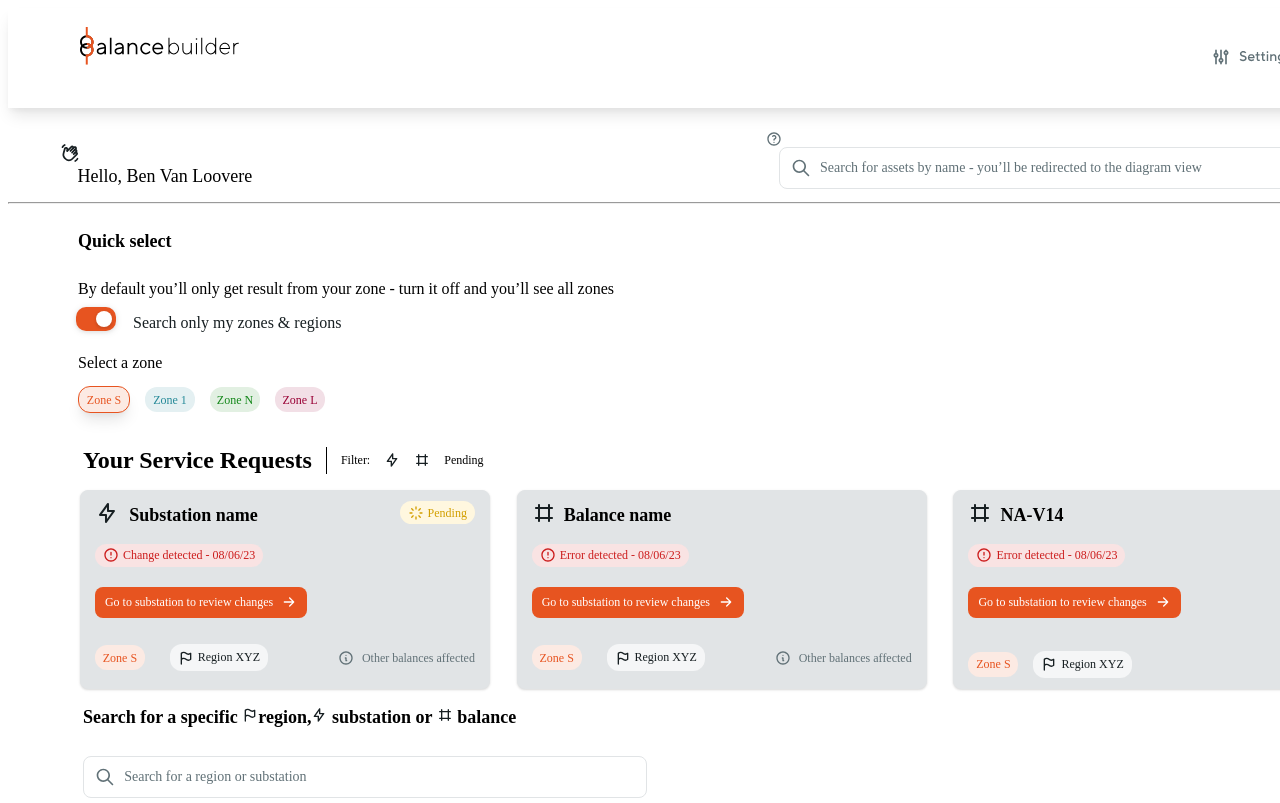
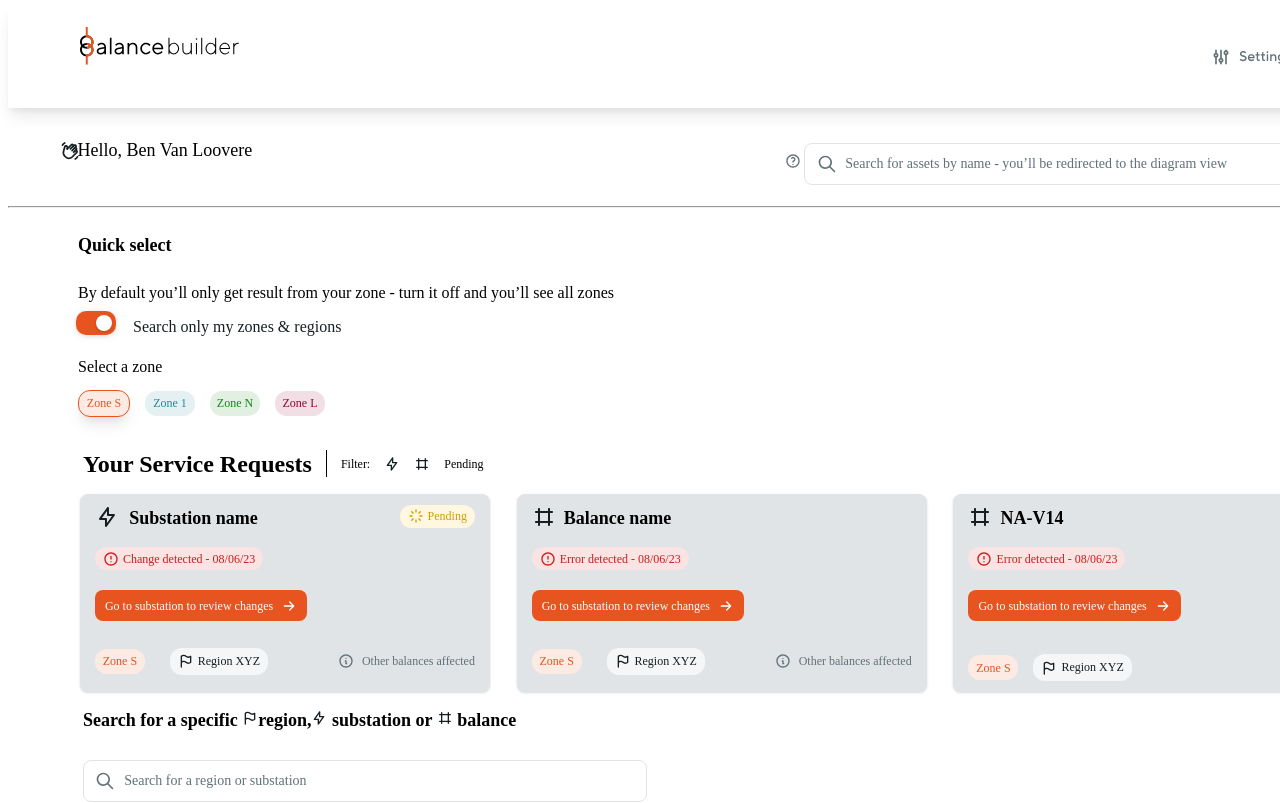
Before and after one commit to HJ1111111/BalanceBuilder, a React (Create React App) app: page / in a window 1280 px wide. Shown: the top 803 px of the page. Built offline with nearby package versions, Linux system fonts and the light colour scheme.

Commit message:
dashboard components position changed alongside icons

```diff
--- a/src/Components/Dashboard/bbdashboard.tsx
+++ b/src/Components/Dashboard/bbdashboard.tsx
@@ -1,76 +1,24 @@
 import React from "react";
 import Questionicon from "../../iconComponents/question";
+import Wave from "../../iconComponents/wave";
+import Search from "../../iconComponents/search";
 
 export const Dashboard = () => {
   return (
-    <div>
+    <section>
       <div className="wave">
-        <svg
-          xmlns="http://www.w3.org/2000/svg"
-          width="20"
-          height="100"
-          viewBox="0 -27 20 19"
-          fill="none"
-        >
-          <path
-            d="M8.29165 7.37504L12.3542 3.31251C12.5697 3.09702 12.8619 2.97596 13.1667 2.97596C13.4714 2.97596 13.7637 3.09702 13.9792 3.31251C14.1947 3.528 14.3157 3.82026 14.3157 4.12501C14.3157 4.42976 14.1947 4.72203 13.9792 4.93752L11.4583 7.45838"
-            stroke="#171F22"
-            stroke-width="1.75"
-            stroke-linecap="round"
-            stroke-linejoin="round"
-          />
-          <path
-            d="M13.9792 4.9376L15.0626 3.85425C15.1693 3.74755 15.2959 3.66292 15.4353 3.60517C15.5747 3.54742 15.7242 3.5177 15.8751 3.5177C16.026 3.5177 16.1754 3.54742 16.3148 3.60517C16.4542 3.66292 16.5809 3.74755 16.6876 3.85425C16.7943 3.96095 16.8789 4.08763 16.9367 4.22704C16.9944 4.36645 17.0241 4.51586 17.0241 4.66676C17.0241 4.81766 16.9944 4.96708 16.9367 5.10649C16.8789 5.2459 16.7943 5.37257 16.6876 5.47927L13.0834 9.08347"
-            stroke="#171F22"
-            stroke-width="1.75"
-            stroke-linecap="round"
-            stroke-linejoin="round"
-          />
-          <path
-            d="M15.6042 6.56251C15.8197 6.34702 16.1119 6.22596 16.4167 6.22596C16.7214 6.22596 17.0137 6.34702 17.2292 6.56251C17.4447 6.778 17.5657 7.07026 17.5657 7.37501C17.5657 7.67976 17.4447 7.97203 17.2292 8.18752L14.7083 10.7084"
-            stroke="#171F22"
-            stroke-width="1.75"
-            stroke-linecap="round"
-            stroke-linejoin="round"
-          />
-          <path
-            d="M16.1459 9.271C16.3614 9.05551 16.6536 8.93445 16.9584 8.93445C17.2631 8.93445 17.5554 9.05551 17.7709 9.271C17.9864 9.48649 18.1074 9.77875 18.1074 10.0835C18.1074 10.3883 17.9864 10.6805 17.7709 10.896L13.1667 15.5002C12.3047 16.3622 11.1356 16.8464 9.91665 16.8464C8.69765 16.8464 7.52858 16.3622 6.66662 15.5002L5.58328 14.4169L5.69595 14.5295C5.15762 13.9914 4.76137 13.328 4.54278 12.5988C4.3242 11.8697 4.29012 11.0977 4.4436 10.3522C4.46215 10.2626 4.48093 10.173 4.49994 10.0835C4.5904 9.65504 5.03132 8.02786 5.8227 5.20088C5.90336 4.9127 6.09327 4.66736 6.35203 4.51704C6.6108 4.36672 6.91799 4.32328 7.20829 4.39596C7.51759 4.47328 7.79219 4.65173 7.98847 4.90297C8.18475 5.1542 8.29145 5.46382 8.29163 5.78264L8.29163 7.37515"
-            stroke="#171F22"
-            stroke-width="1.75"
-            stroke-linecap="round"
-            stroke-linejoin="round"
-          />
-          <path
-            d="M16.22 17.5C17.2358 17.0602 18.0562 16.2565 18.5 15.25M5.7 1.5C4.73821 1.91637 3.95724 2.66742 3.5 3.6"
-            stroke="#171F22"
-            stroke-width="1.75"
-            stroke-linecap="round"
-            stroke-linejoin="round"
-          />
-        </svg>
+        <Wave />
       </div>
-      <div className="questioniconstyle">
-        {" "}
-        <Questionicon />
-      </div>
+      <text className="greeting">Hello, Ben Van Loovere</text>
+
       <div className="searchbox">
-        <svg
-          xmlns="http://www.w3.org/2000/svg"
-          width="20"
-          height="20"
-          viewBox="1 0 20 20"
-          fill="none"
-        >
-          <path
-            fill-rule="evenodd"
-            clip-rule="evenodd"
-            d="M8.33335 3.33332C5.57193 3.33332 3.33335 5.5719 3.33335 8.33332C3.33335 11.0947 5.57193 13.3333 8.33335 13.3333C11.0948 13.3333 13.3334 11.0947 13.3334 8.33332C13.3334 5.5719 11.0948 3.33332 8.33335 3.33332ZM1.66669 8.33332C1.66669 4.65143 4.65146 1.66666 8.33335 1.66666C12.0153 1.66666 15 4.65143 15 8.33332C15 9.87392 14.4775 11.2925 13.5999 12.4214L18.0893 16.9107C18.4147 17.2362 18.4147 17.7638 18.0893 18.0892C17.7638 18.4147 17.2362 18.4147 16.9108 18.0892L12.4214 13.5999C11.2925 14.4774 9.87395 15 8.33335 15C4.65146 15 1.66669 12.0152 1.66669 8.33332Z"
-            fill="#617177"
-          />
-        </svg>
+        <Search/>
         Search for assets by name - you’ll be redirected to the diagram view
       </div>
-      <p className="greeting">Hello, Ben Van Loovere</p>
+      <i className="questioniconstyle">
+        <Questionicon />
+      </i>
+
       <hr className="line"></hr>
 
       <div className="header">
@@ -167,6 +115,6 @@ export const Dashboard = () => {
           </section>
         </div>
       </div>
-    </div>
+    </section>
   );
 };
--- a/src/Components/Dashboard/dashboard.css
+++ b/src/Components/Dashboard/dashboard.css
@@ -7,28 +7,28 @@
   font-weight: 500;
   line-height: 1px; /* 144.444% */
   margin-left: 5.5%;
-  margin-top: -1%;
 }
 
 .wave {
   display: flex;
   width: 20px;
-  height: 10px;
+  height: 24px;
+  padding: 4.157px 4.417px 6.25px 1.991px;
   justify-content: center;
   align-items: center;
   flex-shrink: 0;
-  margin-left: 4%;
-  margin-top: 1%;
+  margin-left: 3.9%;
 }
 
 .questioniconstyle {
   display: flex;
   width: 16px;
-  height: 16px;
+  height: 13px;
   justify-content: center;
   align-items: center;
   flex-shrink: 0;
-  margin-left: 60%;
+  margin-left: 61.5%;
+
 }
 .line {
   width: 1740px;
@@ -36,18 +36,18 @@
   flex-shrink: 0;
   stroke-width: 1px;
   stroke: var(--colors-gray-200, #bac1c4);
-  margin-top: 2%;
 }
 
 .searchbox {
   width: 596px;
   display: flex;
   padding: 10px 12px;
+
   align-items: flex-start;
   gap: 8px;
   align-self: stretch;
-  margin-left: 61%;
-
+  margin-left: 63%;
+  margin-top: -1.4%;
   border-radius: 8px;
   border: 1px solid var(--colors-neutral-border, #e1e4e6);
   background: var(--theme-neutral-bg, #fff);
@@ -59,16 +59,6 @@
   font-style: normal;
   font-weight: 450;
   line-height: 20px; /* 142.857% */
-}
-
-.questionicon {
-  display: flex;
-  width: 16px;
-  height: 16px;
-  justify-content: center;
-  align-items: center;
-  flex-shrink: 0;
-  margin-right: 1%;
 }
 
 .header {
--- a/src/iconComponents/question.tsx
+++ b/src/iconComponents/question.tsx
@@ -4,9 +4,9 @@ function Questionicon() {
   return (
     <svg
       xmlns="http://www.w3.org/2000/svg"
-      width="16"
-      height="16"
-      viewBox="0 0 16 16"
+      width="20"
+      height="80"
+      viewBox="0 30 16 16"
       fill="none"
     >
       <path
--- /dev/null
+++ b/src/iconComponents/search.tsx
@@ -0,0 +1,10 @@
+import React from 'react'
+
+function Search() {
+  return (
+<svg xmlns="http://www.w3.org/2000/svg" width="20" height="20" viewBox="0 0 20 20" fill="none">
+<path fill-rule="evenodd" clip-rule="evenodd" d="M8.33335 3.33332C5.57193 3.33332 3.33335 5.5719 3.33335 8.33332C3.33335 11.0947 5.57193 13.3333 8.33335 13.3333C11.0948 13.3333 13.3334 11.0947 13.3334 8.33332C13.3334 5.5719 11.0948 3.33332 8.33335 3.33332ZM1.66669 8.33332C1.66669 4.65143 4.65146 1.66666 8.33335 1.66666C12.0153 1.66666 15 4.65143 15 8.33332C15 9.87392 14.4775 11.2925 13.5999 12.4214L18.0893 16.9107C18.4147 17.2362 18.4147 17.7638 18.0893 18.0892C17.7638 18.4147 17.2362 18.4147 16.9108 18.0892L12.4214 13.5999C11.2925 14.4774 9.87395 15 8.33335 15C4.65146 15 1.66669 12.0152 1.66669 8.33332Z" fill="#617177"/>
+</svg>  )
+}
+
+export default Search
--- /dev/null
+++ b/src/iconComponents/wave.tsx
@@ -0,0 +1,51 @@
+import React from "react";
+
+function Wave() {
+  return (
+    <svg
+      xmlns="http://www.w3.org/2000/svg"
+      width="20"
+      height="100"
+      viewBox="0 -27 20 19"
+      fill="none"
+    >
+      <path
+        d="M8.29165 7.37504L12.3542 3.31251C12.5697 3.09702 12.8619 2.97596 13.1667 2.97596C13.4714 2.97596 13.7637 3.09702 13.9792 3.31251C14.1947 3.528 14.3157 3.82026 14.3157 4.12501C14.3157 4.42976 14.1947 4.72203 13.9792 4.93752L11.4583 7.45838"
+        stroke="#171F22"
+        stroke-width="1.75"
+        stroke-linecap="round"
+        stroke-linejoin="round"
+      />
+      <path
+        d="M13.9792 4.9376L15.0626 3.85425C15.1693 3.74755 15.2959 3.66292 15.4353 3.60517C15.5747 3.54742 15.7242 3.5177 15.8751 3.5177C16.026 3.5177 16.1754 3.54742 16.3148 3.60517C16.4542 3.66292 16.5809 3.74755 16.6876 3.85425C16.7943 3.96095 16.8789 4.08763 16.9367 4.22704C16.9944 4.36645 17.0241 4.51586 17.0241 4.66676C17.0241 4.81766 16.9944 4.96708 16.9367 5.10649C16.8789 5.2459 16.7943 5.37257 16.6876 5.47927L13.0834 9.08347"
+        stroke="#171F22"
+        stroke-width="1.75"
+        stroke-linecap="round"
+        stroke-linejoin="round"
+      />
+      <path
+        d="M15.6042 6.56251C15.8197 6.34702 16.1119 6.22596 16.4167 6.22596C16.7214 6.22596 17.0137 6.34702 17.2292 6.56251C17.4447 6.778 17.5657 7.07026 17.5657 7.37501C17.5657 7.67976 17.4447 7.97203 17.2292 8.18752L14.7083 10.7084"
+        stroke="#171F22"
+        stroke-width="1.75"
+        stroke-linecap="round"
+        stroke-linejoin="round"
+      />
+      <path
+        d="M16.1459 9.271C16.3614 9.05551 16.6536 8.93445 16.9584 8.93445C17.2631 8.93445 17.5554 9.05551 17.7709 9.271C17.9864 9.48649 18.1074 9.77875 18.1074 10.0835C18.1074 10.3883 17.9864 10.6805 17.7709 10.896L13.1667 15.5002C12.3047 16.3622 11.1356 16.8464 9.91665 16.8464C8.69765 16.8464 7.52858 16.3622 6.66662 15.5002L5.58328 14.4169L5.69595 14.5295C5.15762 13.9914 4.76137 13.328 4.54278 12.5988C4.3242 11.8697 4.29012 11.0977 4.4436 10.3522C4.46215 10.2626 4.48093 10.173 4.49994 10.0835C4.5904 9.65504 5.03132 8.02786 5.8227 5.20088C5.90336 4.9127 6.09327 4.66736 6.35203 4.51704C6.6108 4.36672 6.91799 4.32328 7.20829 4.39596C7.51759 4.47328 7.79219 4.65173 7.98847 4.90297C8.18475 5.1542 8.29145 5.46382 8.29163 5.78264L8.29163 7.37515"
+        stroke="#171F22"
+        stroke-width="1.75"
+        stroke-linecap="round"
+        stroke-linejoin="round"
+      />
+      <path
+        d="M16.22 17.5C17.2358 17.0602 18.0562 16.2565 18.5 15.25M5.7 1.5C4.73821 1.91637 3.95724 2.66742 3.5 3.6"
+        stroke="#171F22"
+        stroke-width="1.75"
+        stroke-linecap="round"
+        stroke-linejoin="round"
+      />
+    </svg>
+  );
+}
+
+export default Wave;
```
